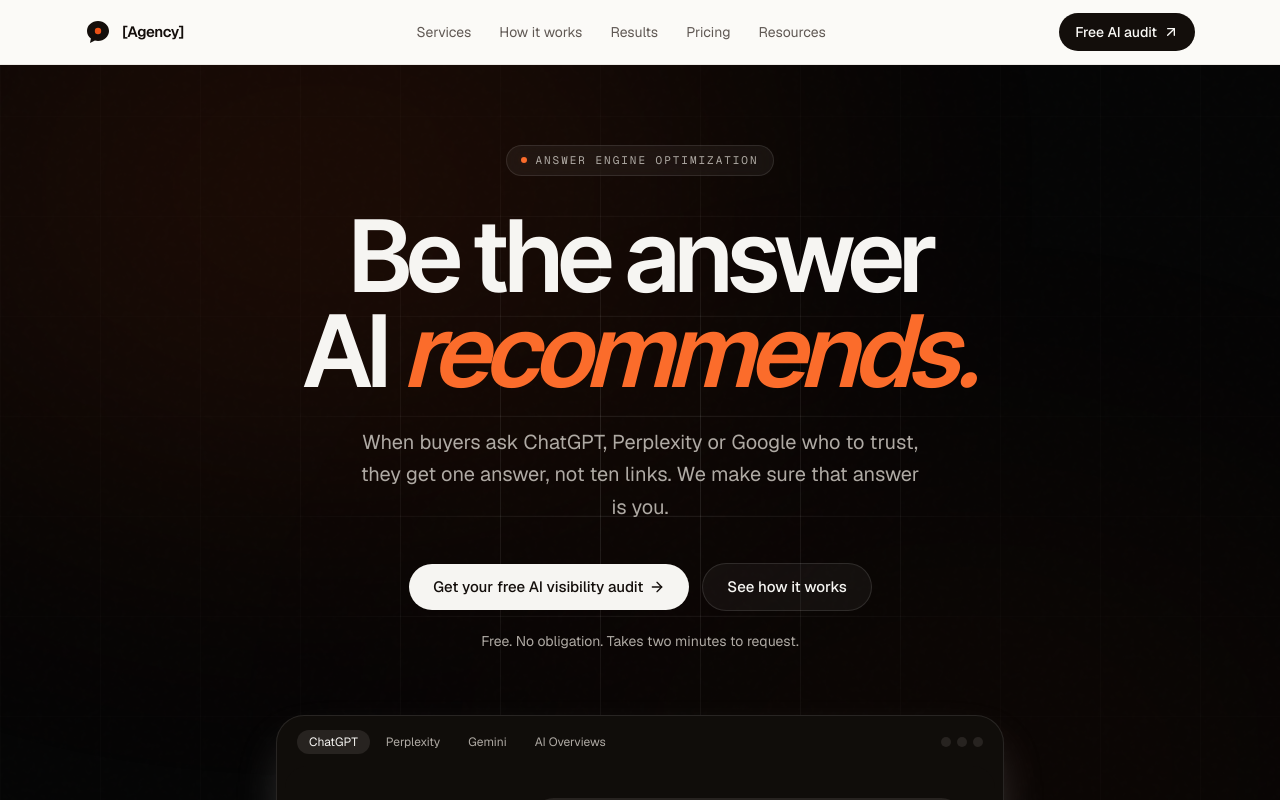
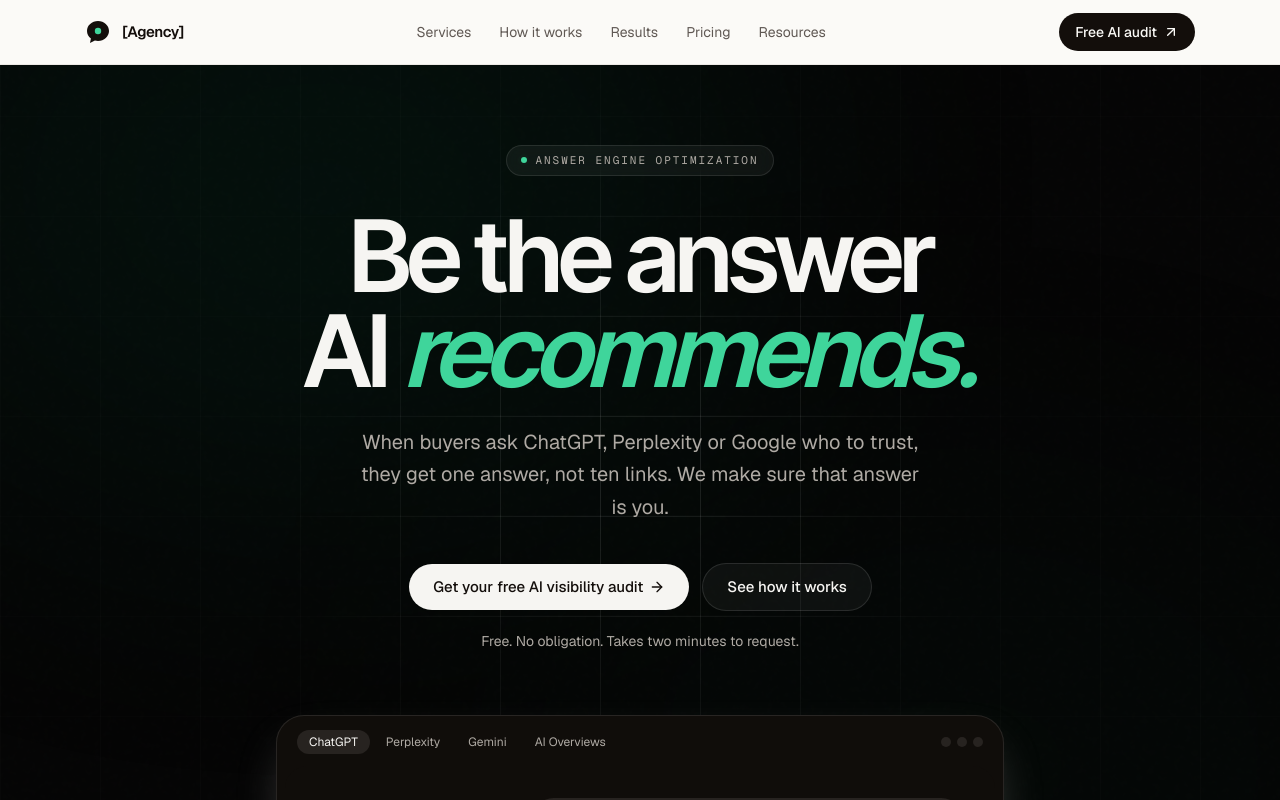
Before and after one commit to e74202-lgtm/aeo-agency-, a Next.js app: page / in a window 1280 px wide. Shown: the top 800 px of the page. Built offline with nearby package versions, Linux system fonts and the light colour scheme.

Commit message:
Switch accent color from orange to emerald

```diff
--- a/src/app/globals.css
+++ b/src/app/globals.css
@@ -14,6 +14,7 @@
   --font-display: var(--font-inter-tight);
   --color-signal: var(--signal);
   --color-signal-foreground: var(--signal-foreground);
+  --color-signal-bright: var(--signal-bright);
   --color-sidebar-ring: var(--sidebar-ring);
   --color-sidebar-border: var(--sidebar-border);
   --color-sidebar-accent-foreground: var(--sidebar-accent-foreground);
@@ -68,13 +69,15 @@
   --muted-foreground: oklch(0.47 0.012 60);
   --accent: oklch(0.955 0.006 85);
   --accent-foreground: oklch(0.17 0.01 60);
-  --signal: oklch(0.64 0.2 38);
+  --signal: oklch(0.51 0.12 164);
   --signal-foreground: oklch(0.99 0 0);
+  /* Brighter emerald for small accents on black (logo dot, badges) */
+  --signal-bright: oklch(0.78 0.15 163);
   --destructive: oklch(0.577 0.245 27.325);
   --border: oklch(0.9 0.008 80);
   --input: oklch(0.9 0.008 80);
-  --ring: oklch(0.64 0.2 38);
-  --chart-1: oklch(0.64 0.2 38);
+  --ring: oklch(0.51 0.12 164);
+  --chart-1: oklch(0.51 0.12 164);
   --chart-2: oklch(0.47 0.012 60);
   --chart-3: oklch(0.7 0.01 70);
   --chart-4: oklch(0.82 0.008 80);
@@ -87,7 +90,7 @@
   --sidebar-accent: oklch(0.955 0.006 85);
   --sidebar-accent-foreground: oklch(0.17 0.01 60);
   --sidebar-border: oklch(0.9 0.008 80);
-  --sidebar-ring: oklch(0.64 0.2 38);
+  --sidebar-ring: oklch(0.51 0.12 164);
 }
 
 .dark {
@@ -105,10 +108,10 @@
   --muted-foreground: oklch(0.74 0.01 70);
   --accent: oklch(0.26 0.008 60);
   --accent-foreground: oklch(0.97 0.004 85);
-  --signal: oklch(0.7 0.19 42);
+  --signal: oklch(0.78 0.15 163);
   --border: oklch(1 0 0 / 10%);
   --input: oklch(1 0 0 / 15%);
-  --ring: oklch(0.7 0.19 42);
+  --ring: oklch(0.78 0.15 163);
   background-color: var(--background);
   color: var(--foreground);
 }
--- a/src/components/home/final-cta.tsx
+++ b/src/components/home/final-cta.tsx
@@ -13,10 +13,10 @@ const included = [
 export function FinalCta() {
   return (
     <section className="px-5 pb-24 md:pb-32">
-      <div className="reveal relative mx-auto max-w-6xl overflow-hidden rounded-[32px] bg-signal px-7 py-16 text-foreground sm:px-12 md:py-24">
+      <div className="reveal relative mx-auto max-w-6xl overflow-hidden rounded-[32px] bg-signal px-7 py-16 text-signal-foreground sm:px-12 md:py-24">
         <svg
           viewBox="0 0 200 200"
-          className="pointer-events-none absolute -right-16 -bottom-24 size-[420px] text-foreground/10"
+          className="pointer-events-none absolute -right-16 -bottom-24 size-[420px] text-white/10"
           aria-hidden="true"
         >
           <path
@@ -45,7 +45,7 @@ export function FinalCta() {
           <ul className="space-y-4 text-[15px] font-medium">
             {included.map((item) => (
               <li key={item} className="flex items-start gap-3">
-                <span className="mt-0.5 flex size-5 shrink-0 items-center justify-center rounded-full bg-foreground text-signal">
+                <span className="mt-0.5 flex size-5 shrink-0 items-center justify-center rounded-full bg-foreground text-signal-bright">
                   <Check className="size-3" aria-hidden="true" />
                 </span>
                 {item}
--- a/src/components/logo.tsx
+++ b/src/components/logo.tsx
@@ -11,7 +11,7 @@ export function Logo() {
           d="M14 3C7.9 3 3 7.4 3 12.9c0 3 1.5 5.7 3.9 7.5L6 25l4.9-2.5c1 .3 2 .4 3.1.4 6.1 0 11-4.4 11-9.9S20.1 3 14 3Z"
           className="fill-foreground"
         />
-        <circle cx="14" cy="13" r="3.2" className="fill-signal transition-transform duration-300 group-hover:scale-110" style={{ transformOrigin: "14px 13px" }} />
+        <circle cx="14" cy="13" r="3.2" className="fill-signal-bright transition-transform duration-300 group-hover:scale-110" style={{ transformOrigin: "14px 13px" }} />
       </svg>
       <span className="text-[15px] font-semibold tracking-tight">{site.name}</span>
     </Link>
```
